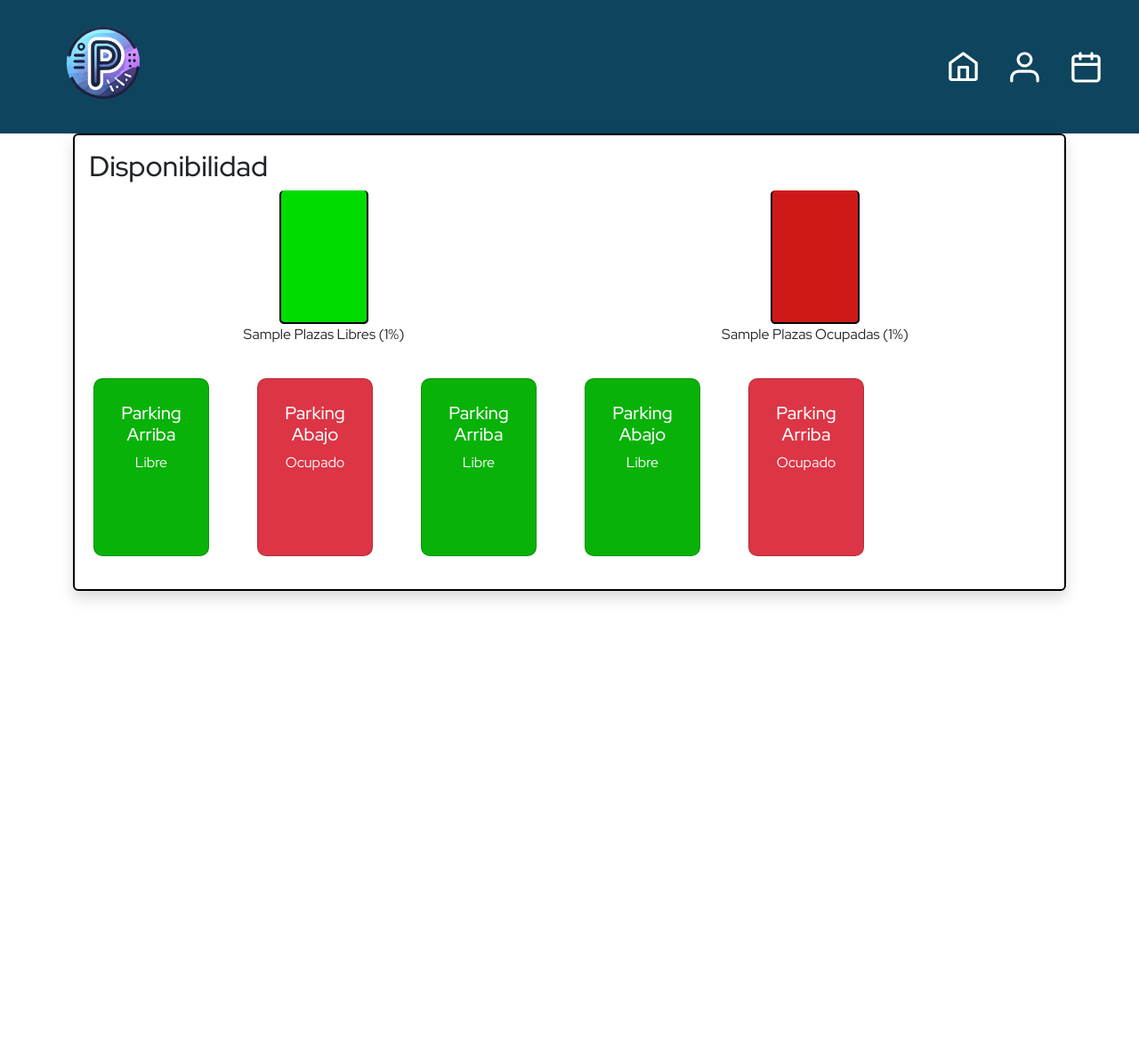
After one commit to DarthRueda/ParkingPython, a Flask app: template app/templates/disponibilidad.html in a window 1280 px wide. The commit adds this page. Shown: the top 1190 px of the page at 89% size. Run offline with Flask 3, Linux system fonts and the light colour scheme; tables that the repository leaves empty hold one stand-in row (values such as "Sample post"); the template is opened without the code that fills it: values that come from a table or form of the project are taken from there, most other values are stand-ins (such as "Sample title", 1, 10 or a date in 2020); some libraries are stand-ins or nearby versions.

```diff
--- a/app.py
+++ b/app.py
@@ -15,16 +15,19 @@ def create_tables():
     print("Tablas creadas exitosamente.")
 
 def insert_parking_data():
-    parkings = [
-        Parking(location='Parking Arriba', is_free=True),
-        Parking(location='Parking Abajo', is_free=False),
-        Parking(location='Parking Arriba', is_free=True),
-        Parking(location='Parking Abajo', is_free=True),
-        Parking(location='Parking Arriba', is_free=False)
-    ]
-    db.session.bulk_save_objects(parkings)
-    db.session.commit()
-    print("Datos de parking insertados exitosamente.")
+    if Parking.query.count() < 25:
+        parkings = [
+            Parking(location='Parking Arriba', is_free=True),
+            Parking(location='Parking Abajo', is_free=False),
+            Parking(location='Parking Arriba', is_free=True),
+            Parking(location='Parking Abajo', is_free=True),
+            Parking(location='Parking Arriba', is_free=False)
+        ]
+        db.session.bulk_save_objects(parkings)
+        db.session.commit()
+        print("Datos de parking insertados exitosamente.")
+    else:
+        print("Ya hay 25 o más plazas de parking. No se insertaron nuevos datos.")
 
 app = create_app()
 
--- a/app/static/css/styles.css
+++ b/app/static/css/styles.css
@@ -8,8 +8,14 @@ body {
 .container-body {
     height: 100vh;
     margin: auto;
+    margin-bottom: 500px;
 }
 
+.container-body2 {
+    height: 100vh;
+    margin: auto;
+    margin-bottom: 690px;
+}
 .col-perfil {
     padding-left: 10%;
     padding-right: 10%;
@@ -18,7 +24,7 @@ body {
 .btn-primary {
     background-color: #24ADED;
     border: #24ADED;
-    padding: 15px 30px;
+    padding: 10px 15px;
 }
 
 .btn-primary:hover {
@@ -30,7 +36,7 @@ body {
 }
 
 .btn-parking-libre {
-    background-color: #00FF00;
+    background-color: #00FF00 !important;
     border: #00FF00;
     height: 70px;
     width: 35px;
@@ -54,7 +60,8 @@ body {
     border-radius: 10px;
     padding: 10px;
     margin: 5px;
-    height: 100px;
+    height: 200px;
+    width: 130px;
     display: flex;
     flex-direction: column;
     justify-content: center;
@@ -62,7 +69,7 @@ body {
 }
 
 .parking-card.bg-success {
-    background-color: #28a745;
+    background-color: #08b208 !important;
     color: white;
 }
 
@@ -255,7 +262,7 @@ header {
     display: flex;
     justify-content: space-between;
     align-items: center;
-    padding: 10px 20px;
+    padding: 0px 20px;
 }
 
 header img {
--- /dev/null
+++ b/app/templates/disponibilidad.html
@@ -0,0 +1,33 @@
+{% extends 'base.html' %}
+
+{% block title %}Disponibilidad{% endblock %}
+
+{% block content %}
+<div class="container container-body2">
+    <div class="shadow p-3 rounded border border-2 border-black">
+        <h2>Disponibilidad</h2>
+        <div class="row mb-3">
+            <div class="col-6 text-center">
+                <img src="{{ url_for('static', filename='img/libre.png') }}" alt="Libre">
+                <p>{{ free_parkings }} Plazas Libres ({{ free_percentage }}%)</p>
+            </div>
+            <div class="col-6 text-center">
+                <img src="{{ url_for('static', filename='img/ocupado.png') }}" alt="Ocupado">
+                <p>{{ occupied_parkings }} Plazas Ocupadas ({{ occupied_percentage }}%)</p>
+            </div>
+        </div>
+        <div class="row">
+            {% for parking in parkings[:25] %}
+            <div class="col-2 mb-3">
+                <div class="card parking-card {{ 'bg-success' if parking.is_free else 'bg-danger' }}">
+                    <div class="card-body text-center">
+                        <h5 class="card-title">{{ parking.location }}</h5>
+                        <p class="card-text">{{ 'Libre' if parking.is_free else 'Ocupado' }}</p>
+                    </div>
+                </div>
+            </div>
+            {% endfor %}
+        </div>
+    </div>
+</div>
+{% endblock %}
--- a/app/templates/parkings.html
+++ b/app/templates/parkings.html
@@ -9,7 +9,7 @@
         <h2>Parkings Disponibles</h2>
         <form method="POST" action="{{ url_for('reservar_parking') }}">
             <div class="row">
-                {% for parking in parkings %}
+                {% for parking in parkings[:25] %}
                 <div class="col-2 mb-3">
                     <div class="card parking-card {{ 'bg-success' if parking.is_free else 'bg-danger' }}">
                         <div class="card-body text-center">
```
Also changed, not shown: app/models.py (+10 -0 lines), app/routes.py (+82 -3 lines).
